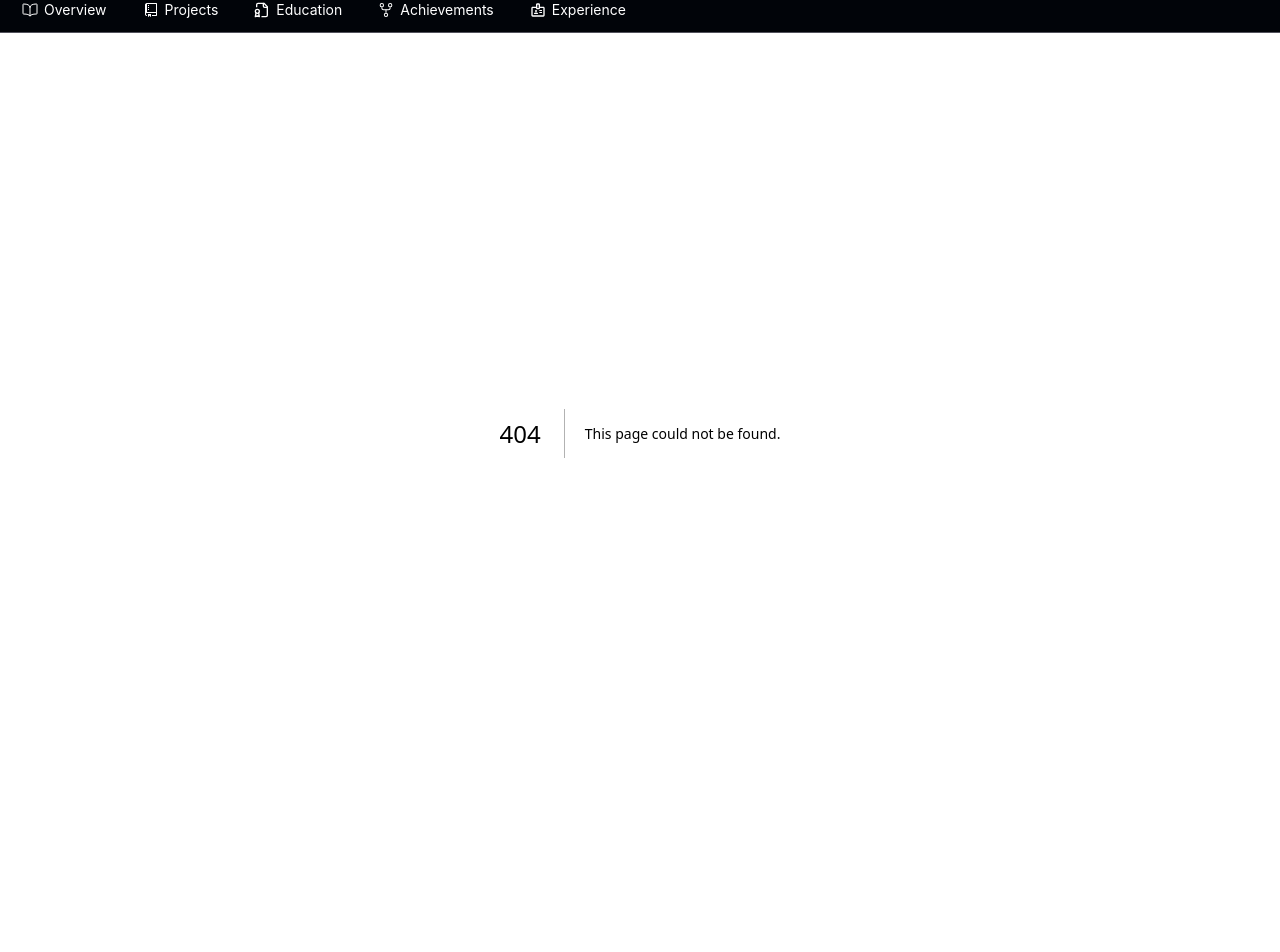
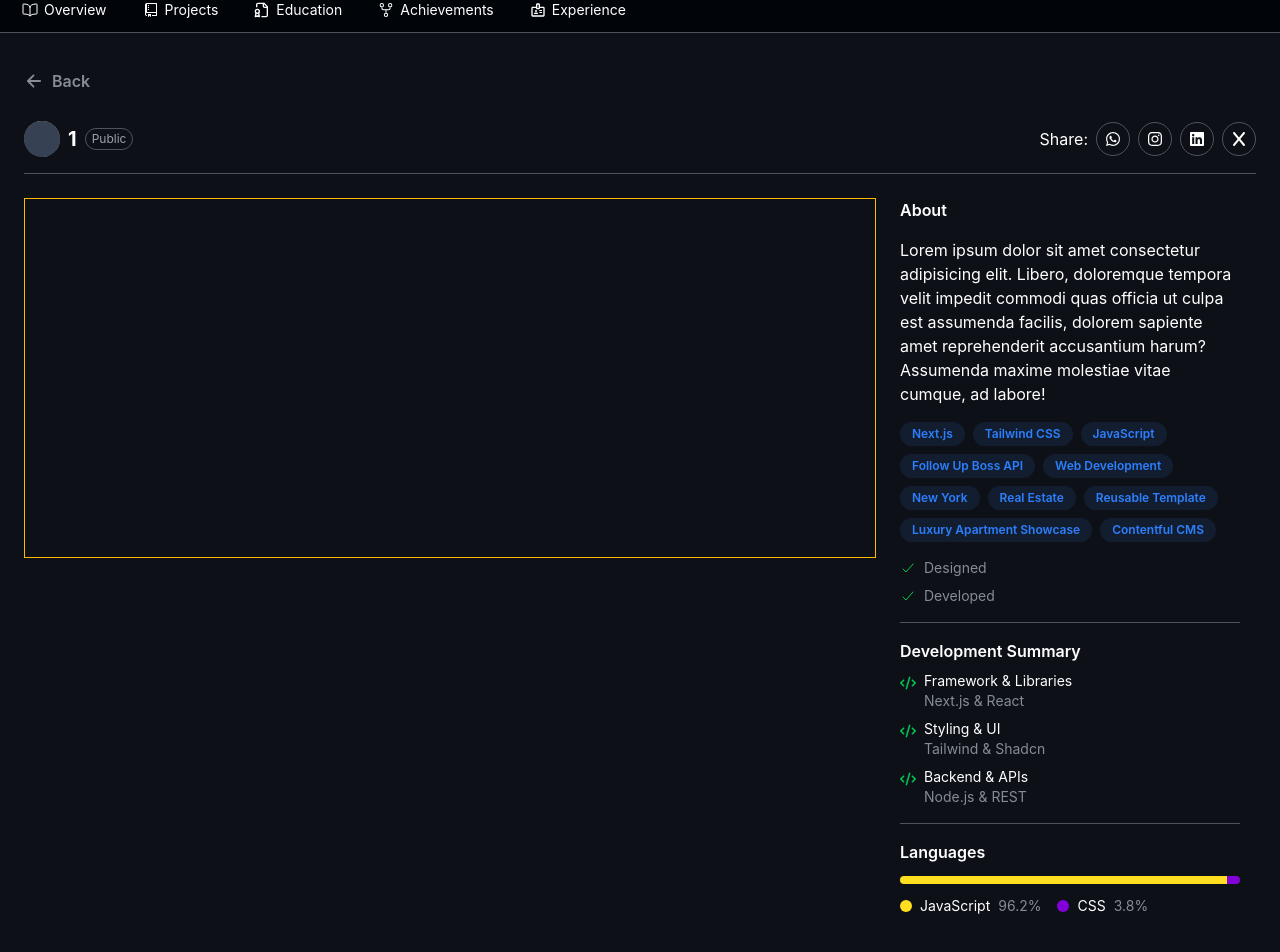
Before and after one commit to KunalKhandekar/kunalkhandekar.dev, a Next.js app: page /projects/1 in a window 1280 px wide. Before the commit this address had no page. Shown: the part 74-1026 px from the top of the page. Before the commit the page ends 907 px from the top, so only its background shows below. Built offline with nearby package versions, Linux system fonts and the light colour scheme.

Commit message:
Added Project page & About project section

```diff
--- /dev/null
+++ b/src/app/projects/[slug]/page.jsx
@@ -0,0 +1,6 @@
+import ProjectShowCasePage from "../../../pages/ProjectShowCasePage";
+
+export default async function ProjectShowCase({ params }) {
+  const { slug } = await params;
+  return <ProjectShowCasePage projectName={slug} />;
+}
--- /dev/null
+++ b/src/components/ProjectAboutSection.jsx
@@ -0,0 +1,109 @@
+import { FaCode } from "react-icons/fa6";
+import { IoCheckmark } from "react-icons/io5";
+
+export const ProjectAboutSection = () => {
+  const languages = [
+    { name: "JavaScript", percent: 96.2, color: "bg-yellow-300" },
+    { name: "CSS", percent: 3.8, color: "bg-purple-700" },
+  ];
+  return (
+    <section className="flex-2 space-y-4 px-4">
+      <h2 className="font-semibold  ">About</h2>
+      <p>
+        Lorem ipsum dolor sit amet consectetur adipisicing elit. Libero,
+        doloremque tempora velit impedit commodi quas officia ut culpa est
+        assumenda facilis, dolorem sapiente amet reprehenderit accusantium
+        harum? Assumenda maxime molestiae vitae cumque, ad labore!
+      </p>
+      <div className="flex flex-wrap gap-2">
+        {[
+          { id: 1, name: "Next.js" },
+          { id: 2, name: "Tailwind CSS" },
+          { id: 3, name: "JavaScript" },
+          { id: 4, name: "Follow Up Boss API" },
+          { id: 5, name: "Web Development" },
+          { id: 6, name: "New York" },
+          { id: 7, name: "Real Estate" },
+          { id: 8, name: "Reusable Template" },
+          { id: 9, name: "Luxury Apartment Showcase" },
+          { id: 10, name: "Contentful CMS" },
+        ].map(({ id, name }) => {
+          return (
+            <span
+              key={id}
+              className="px-3 py-1 rounded-full bg-blue-100 dark:bg-[#121D2F] text-blue-500 text-xs font-semibold
+           hover:bg-blue-500 hover:text-white cursor-pointer"
+            >
+              {name}
+            </span>
+          );
+        })}
+      </div>
+
+      <div className="flex flex-col gap-2 text-sm text-[#858C95] ">
+        <p className="flex items-center gap-2">
+          <IoCheckmark className="size-4 text-green-500" />
+          Designed
+        </p>
+        <p className="flex items-center gap-2">
+          <IoCheckmark className="size-4 text-green-500" />
+          Developed
+        </p>
+      </div>
+
+      <div className="border-b border-zinc-300 dark:border-zinc-600"></div>
+
+      <div className="">
+        <h2 className="font-semibold">Development Summary</h2>
+        <div className="flex gap-2 items-start pt-2">
+          <FaCode className="mt-1 size-4 text-green-500" />
+          <div className="flex flex-col">
+            <p className="text-sm">Framework & Libraries</p>
+            <p className="text-sm text-[#858C95]">Next.js & React</p>
+          </div>
+        </div>
+        <div className="flex gap-2 items-start pt-2">
+          <FaCode className="mt-1 size-4 text-green-500" />
+          <div className="flex flex-col">
+            <p className="text-sm">Styling & UI</p>
+            <p className="text-sm text-[#858C95]">Tailwind & Shadcn</p>
+          </div>
+        </div>
+        <div className="flex gap-2 items-start pt-2">
+          <FaCode className="mt-1 size-4 text-green-500" />
+          <div className="flex flex-col">
+            <p className="text-sm">Backend & APIs</p>
+            <p className="text-sm text-[#858C95]">Node.js & REST</p>
+          </div>
+        </div>
+      </div>
+      <div className="border-b border-zinc-300 dark:border-zinc-600"></div>
+
+      <div className="w-full space-y-3">
+        <h2 className="font-semibold">Languages</h2>
+
+        {/* Progress Bar */}
+        <div className="flex h-2 w-full overflow-hidden rounded-full">
+          {languages.map((lang, i) => (
+            <div
+              key={i}
+              className={`${lang.color}`}
+              style={{ width: `${lang.percent}%` }}
+            ></div>
+          ))}
+        </div>
+
+        {/* Legends */}
+        <div className="flex flex-wrap gap-4 text-sm">
+          {languages.map((lang, i) => (
+            <div key={i} className="flex items-center gap-2">
+              <span className={`h-3 w-3 rounded-full ${lang.color}`}></span>
+              <span>{lang.name}</span>
+              <span className="text-sm text-[#858C95]">{lang.percent}%</span>
+            </div>
+          ))}
+        </div>
+      </div>
+    </section>
+  );
+};
--- a/src/components/ProjectSection.jsx
+++ b/src/components/ProjectSection.jsx
@@ -10,6 +10,7 @@ import IconButton from "./lib/IconButton";
 import { useMemo, useState } from "react";
 import LanguageSelect from "./LanguageSelect";
 import React from "react";
+import Image from "next/image";
 
 export default function ProjectSection() {
   const [view, setView] = useState("list");
@@ -19,6 +20,7 @@ export default function ProjectSection() {
   const projects = [
     {
       title: "talkAtive",
+      navLink: "talkAtive",
       description:
         "TalkAtive is a dynamic real-time chat application built with the MERN stack, empowering users to connect and engage in seamless conversations. It offers a user-friendly interface, secure authentication, robust chat functionality, and real-time messaging through WebSockets.",
       stack: "MERN",
@@ -38,6 +40,7 @@ export default function ProjectSection() {
     },
     {
       title: "EcoTracker",
+      navLink: "EcoTracker",
       description:
         "A comprehensive carbon footprint tracking application that helps users monitor their daily environmental impact. Built with React and Node.js, featuring interactive charts, goal setting, and personalized recommendations for sustainable living.",
       stack: "React, Node.js",
@@ -49,6 +52,7 @@ export default function ProjectSection() {
     },
     {
       title: "TaskFlow Pro",
+      navLink: "TaskFlow-Pro",
       description:
         "An advanced project management tool designed for teams to collaborate efficiently. Features include kanban boards, time tracking, file sharing, and real-time notifications. Built with Next.js, TypeScript, and PostgreSQL for optimal performance.",
       stack: "Next.js, TypeScript",
@@ -60,6 +64,7 @@ export default function ProjectSection() {
     },
     {
       title: "CryptoWatch",
+      navLink: "CryptoWatch",
       description:
         "A real-time cryptocurrency portfolio tracker with advanced analytics and price alerts. Integrates with multiple exchanges, provides market insights, and offers automated trading suggestions. Built with Vue.js and Express.js.",
       stack: "Vue.js, Express",
@@ -71,6 +76,7 @@ export default function ProjectSection() {
     },
     {
       title: "FitnessPal",
+      navLink: "FitnessPal",
       description:
         "A comprehensive fitness tracking application that monitors workouts, nutrition, and health metrics. Features AI-powered workout recommendations, meal planning, and progress visualization. Developed using React Native and Firebase.",
       stack: "React Native",
@@ -82,6 +88,7 @@ export default function ProjectSection() {
     },
     {
       title: "CodeShare",
+      navLink: "CodeShare",
       description:
         "A collaborative code editor platform where developers can share, review, and collaborate on code snippets in real-time. Supports multiple programming languages with syntax highlighting and version control integration.",
       stack: "Angular, Socket.io",
@@ -220,7 +227,7 @@ const ListLayout = ({ filteredRepos }) => {
           {/* Header */}
           <div className="flex gap-3 justify-start items-center">
             <Link
-              href={"/"}
+              href={`/projects/${item.navLink}`}
               className="font-semibold text-xl line-clamp-1 hover:underline text-blue-400"
             >
               {item.title}
@@ -285,9 +292,11 @@ const GridLayout = ({ filteredRepos }) => {
         >
           {/* Project Image */}
           <div className="aspect-video bg-zinc-200 dark:bg-zinc-800 overflow-hidden">
-            <img
+            <Image
               src={item.image}
               alt={item.title}
+              width={100}
+              height={100}
               className="w-full h-full object-cover hover:scale-105 transition-transform duration-200"
             />
           </div>
@@ -297,7 +306,7 @@ const GridLayout = ({ filteredRepos }) => {
             {/* Header */}
             <div className="flex gap-3 justify-start items-center mb-3">
               <Link
-                href={"/"}
+                href={`/projects/${item.navLink}`}
                 className="font-semibold text-lg line-clamp-1 hover:underline text-blue-400"
               >
                 {item.title}
--- /dev/null
+++ b/src/pages/ProjectShowCasePage.jsx
@@ -0,0 +1,60 @@
+import Link from "next/link";
+import { FaInstagram, FaLinkedin, FaWhatsapp } from "react-icons/fa";
+import { FaX } from "react-icons/fa6";
+import { IoArrowBack } from "react-icons/io5";
+import Avatar from "../components/lib/Avatar";
+import Button from "../components/lib/Button";
+import Publicbadge from "../components/Publicbadge";
+import { ProjectAboutSection } from "../components/ProjectAboutSection";
+
+export default function ProjectShowCasePage({ projectName }) {
+
+  return (
+    <div className="max-w-7xl m-auto p-6 gap-5 max-[800px]:flex-col max-[800px]:p-0 max-[800px]:bg-[#F6F8FA] max-[800px]:dark:bg-[#010409]">
+      {/* Back Button */}
+      <Link
+        href={"/projects"}
+        className="inline-flex justify-start items-center gap-2 text-[#858C95] font-semibold hover:text-blue-500 transition-colors hover:underline cursor-pointer my-3"
+      >
+        <IoArrowBack className="size-5 font-semibold" />
+        Back
+      </Link>
+
+      {/* Project Header & Share */}
+      <div className="flex justify-between w-full items-center py-4 border-b border-zinc-300 dark:border-zinc-600">
+        <div className="flex items-center justify-center gap-2">
+          <Avatar url={"/profile.jpg"} />
+          <h2 className="font-bold text-xl max-[800]:text-lg">
+            {projectName.replaceAll("-", " ")}{" "}
+          </h2>
+          <Publicbadge />
+        </div>
+        <div className="flex items-center justify-center gap-2">
+          <p>Share: </p>
+          <Button
+            content={<FaWhatsapp className="size-4" />}
+            classes="!rounded-full !p-2"
+          />
+          <Button
+            content={<FaInstagram className="size-4" />}
+            classes="!rounded-full !p-2"
+          />
+          <Button
+            content={<FaLinkedin className="size-4" />}
+            classes="!rounded-full !p-2"
+          />
+          <Button
+            content={<FaX className="size-4" />}
+            classes="!rounded-full !p-2"
+          />
+        </div>
+      </div>
+
+      {/* Readme & About */}
+      <div className="flex gap-2 py-6">
+        <section className="flex-5 border border-amber-400 h-90 "></section>
+        <ProjectAboutSection />
+      </div>
+    </div>
+  );
+}
```
